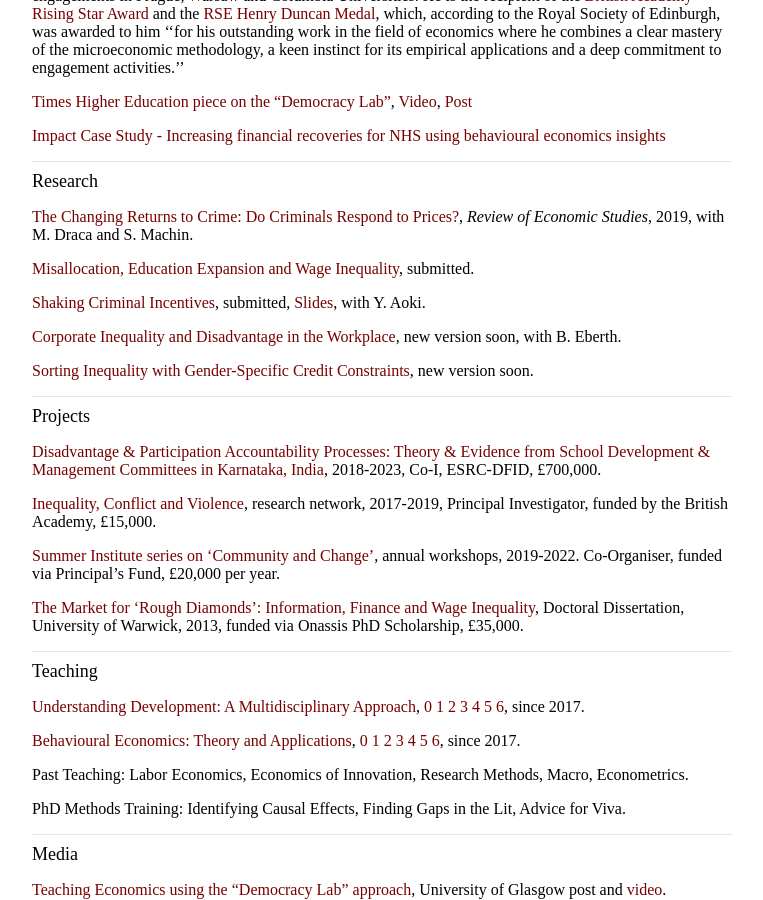
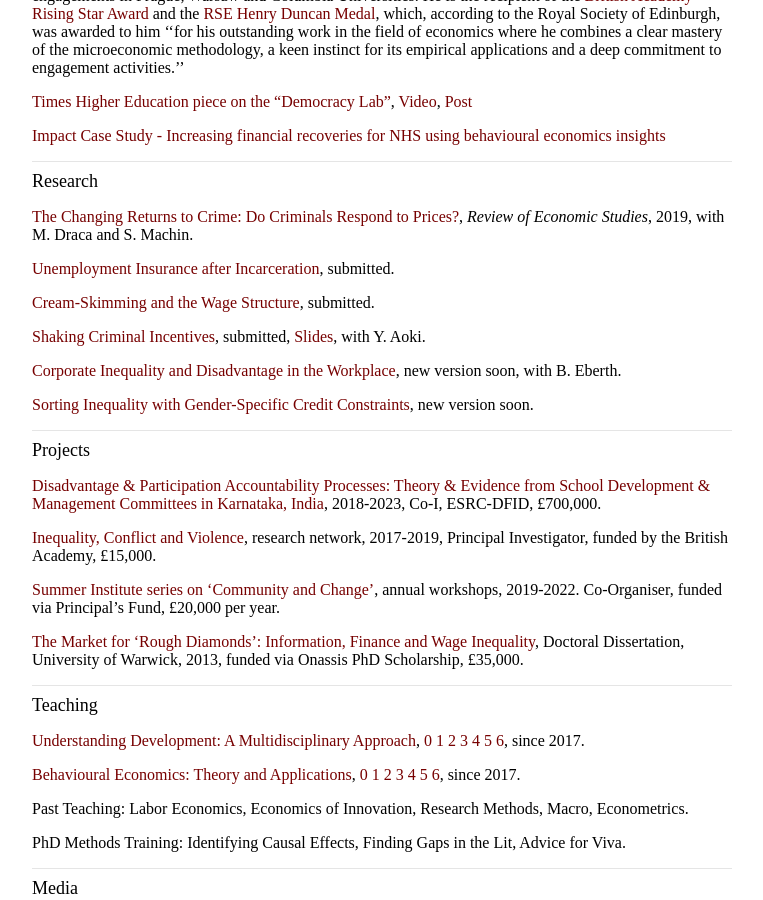
Before and after one commit to koutmeridis/koutmeridis.github.io, a Jekyll site: the page built from index.md, in a window 1280 px wide and 900 px high, scrolled down 571 px. Shown: the whole window, without its empty margins (258-1021 px from the left). Built offline with Jekyll 4.4.1, drawn with Linux system fonts in a browser that asks for light colours; comment, search, counter and statistics services are not loaded.

Commit message:
Update index.md

```diff
--- a/index.md
+++ b/index.md
@@ -17,7 +17,9 @@ Dr Theodore Koutmeridis is a Senior Lecturer in Economics at the University of G
 <font size="+1">Research</font>
 <a href="https://drive.google.com/open?id=1vdsElTF0eo-zLF7bTasCZNXo1dqfxcZo">The Changing Returns to Crime: Do Criminals Respond to Prices?</a>, _Review of Economic Studies_, 2019, with M. Draca and S. Machin.
 
-<a href="https://drive.google.com/open?id=0By2tXgpm_39oTmt0UWVPbkhaRzg">Misallocation, Education Expansion and Wage Inequality</a>, submitted.
+<a href="https://www.dropbox.com/scl/fi/9ud96k6qq9ikdanymi4ex/UI_after_incarceration.pdf">Unemployment Insurance after Incarceration</a>, submitted.
+
+<a href="https://www.dropbox.com/scl/fi/2jz36hf1ohplna08fh8kp/CreamSkimming_tk_2026.pdf">Cream-Skimming and the Wage Structure</a>, submitted.
 
 <a href="https://drive.google.com/open?id=1W2hblijAXs3J9YRlF3dJIGL3FWvhxhsF">Shaking Criminal Incentives</a>, submitted, <a href="https://drive.google.com/file/d/1-S8kFEkcVUZ1M9Mjel5s-hObkYvVLw92">Slides</a>, with Y. Aoki.
 
```
